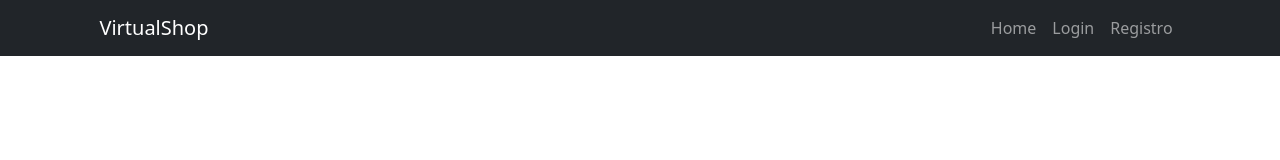
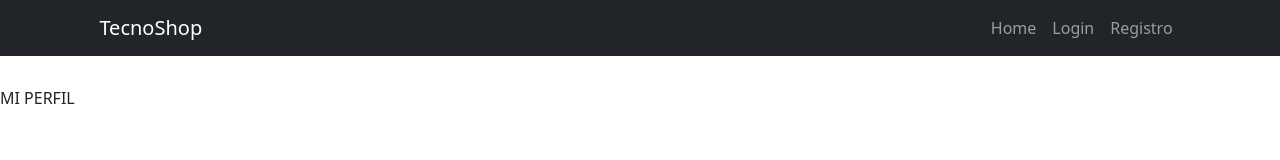
Before and after one commit to Eric9516/Tecno-Shop, a React (Create React App) app: page /perfil in a window 1280 px wide. Shown: the top 160 px of the page. Built offline with nearby package versions, Linux system fonts and the light colour scheme.

Commit message:
creando perfil

```diff
--- a/src/App.js
+++ b/src/App.js
@@ -8,6 +8,7 @@ import ProductosAlta from "./Pages/ProductosAlta";
 import ProductosMod from "./Pages/ProductosMod";
 import AuthProvider from "./Context/AuthContext";
 import Comprar from "./Pages/Compra";
+import Perfil from "./Pages/Perfil";
 
 function App() {
     return (
@@ -20,6 +21,7 @@ function App() {
                         <Route path="/home" element={<Home />} />
                         <Route path="/comprar/:id" element={<Comprar />} />
                         <Route path="/login" element={<Login />} />
+                        <Route path="/perfil" element={<Perfil />} />
                         <Route path="/registro" element={<Registro />} />
                         <Route path="/producto/:id" element={<Producto />} />
                         <Route path="/producto/alta" element={<ProductosAlta />} />
--- a/src/Components/NavBar.jsx
+++ b/src/Components/NavBar.jsx
@@ -27,7 +27,7 @@ const NavBar = () => {
         <div>
             <Navbar bg="dark" variant="dark" style={estilos.navBar}>
                 <Navbar.Brand href="#home" style={estilos.navBrand}>
-                    VirtualShop
+                    TecnoShop
                 </Navbar.Brand>
                 <Nav>
                     <Nav.Link as={Link} to="/home">
@@ -41,6 +41,9 @@ const NavBar = () => {
                             </Nav.Link>
 
                             <NavDropdown title={nombre} id="nav-dropdown">
+                                <Nav.Link as={Link} style={estilos.link} to="/perfil">
+                                    Mi perfil
+                                </Nav.Link>
                                 <Nav.Link as={Link} onClick={context.handlerLogOut} style={estilos.link}>
                                     Cerrar sessión
                                 </Nav.Link>
@@ -50,6 +53,9 @@ const NavBar = () => {
                     {context.login && context.admin !== "Eric" && (
                         <>
                             <NavDropdown title={nombre} id="nav-dropdown">
+                                <Nav.Link as={Link} style={estilos.link} to="/perfil">
+                                    Mi perfil
+                                </Nav.Link>
                                 <Nav.Link as={Link} onClick={context.handlerLogOut} style={estilos.link}>
                                     Cerrar sessión
                                 </Nav.Link>
--- /dev/null
+++ b/src/Pages/Perfil.jsx
@@ -0,0 +1,7 @@
+import React from "react";
+
+const Perfil = () => {
+    return <div>MI PERFIL</div>;
+};
+
+export default Perfil;
```
